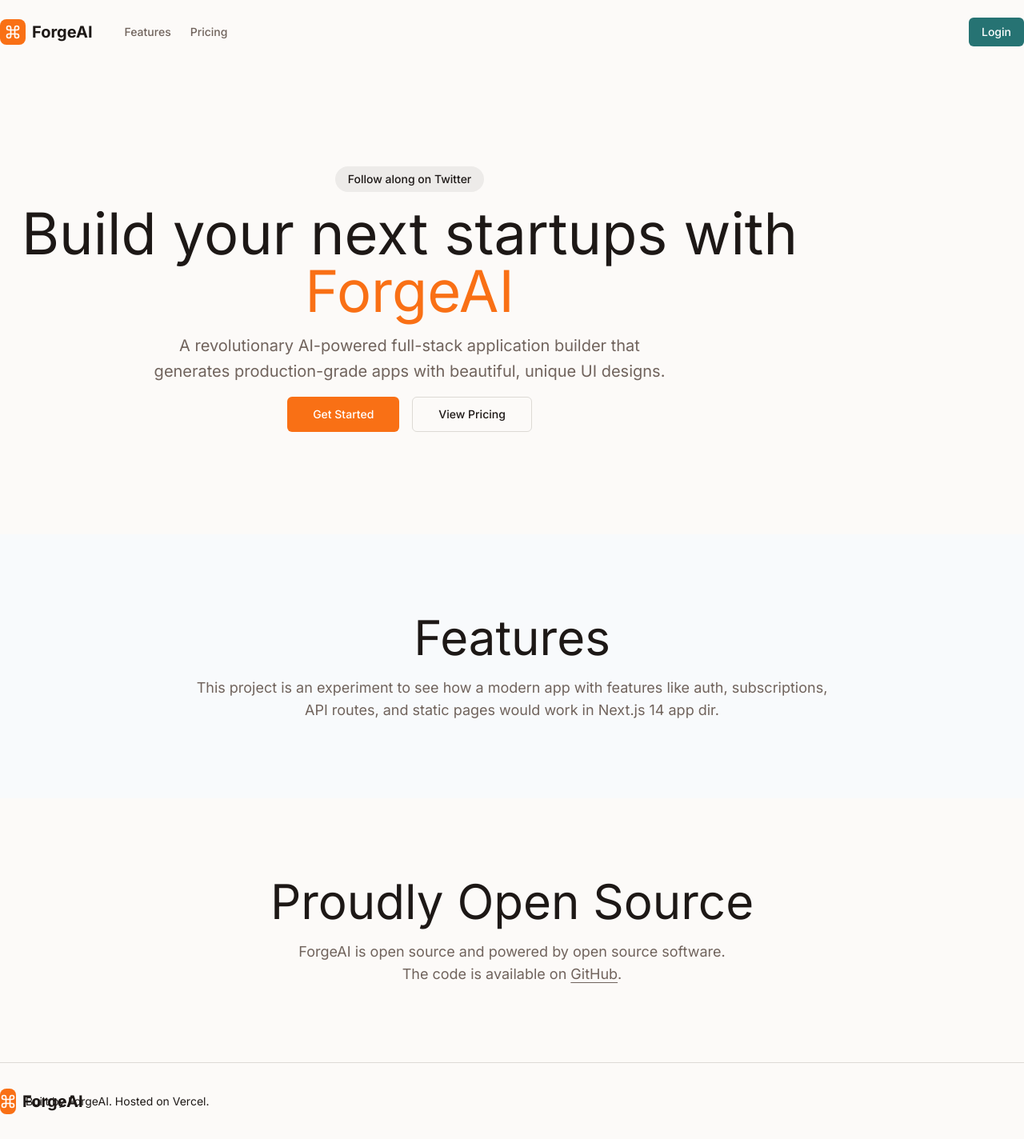
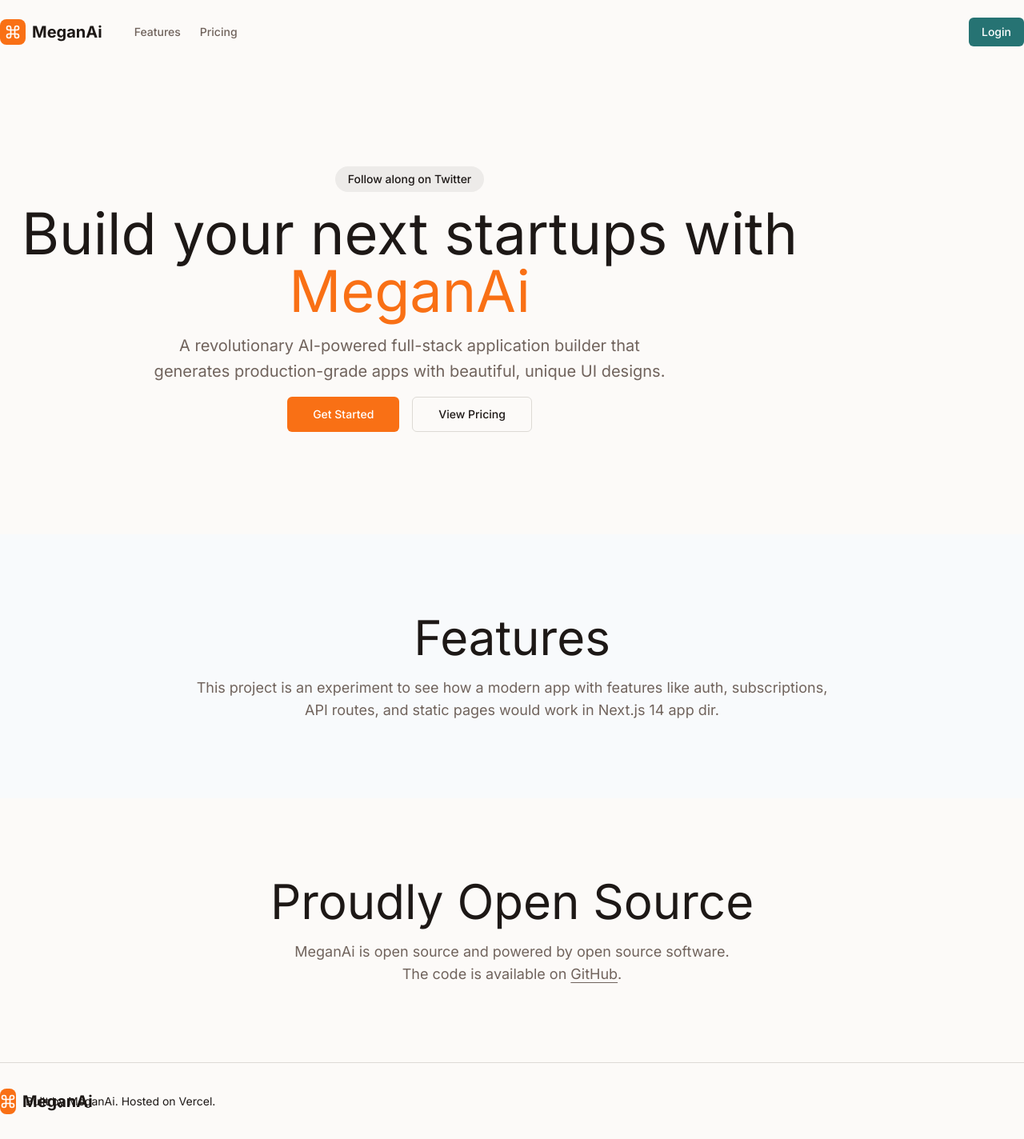
Before and after one commit to vikasvardhanv/MeganAI, a Next.js app: page / in a window 1280 px wide. Shown: the whole page at 80% size. Built offline with nearby package versions, Linux system fonts and the light colour scheme.

Commit message:
updated promot1

```diff
--- a/app/(auth)/layout.tsx
+++ b/app/(auth)/layout.tsx
@@ -12,7 +12,7 @@
                 <div className="absolute inset-0 bg-primary" />
                 <div className="relative z-20 flex items-center text-lg font-medium">
                     <Command className="mr-2 h-6 w-6" />
-                    ForgeAI
+                    MeganAi
                 </div>
                 <div className="relative z-20 mt-auto">
                     <blockquote className="space-y-2">
--- a/app/(marketing)/layout.tsx
+++ b/app/(marketing)/layout.tsx
@@ -45,7 +45,7 @@
                     <div className="flex flex-col items-center gap-4 px-8 md:flex-row md:gap-2 md:px-0">
                         <Logo className="h-6 w-6" />
                         <p className="text-center text-sm leading-loose md:text-left">
-                            Built by ForgeAI. Hosted on Vercel.
+                            Built by MeganAi. Hosted on Vercel.
                         </p>
                     </div>
                 </div>
--- a/app/(marketing)/page.tsx
+++ b/app/(marketing)/page.tsx
@@ -28,10 +28,10 @@
                         Proudly Open Source
                     </h2>
                     <p className="max-w-[85%] leading-normal text-muted-foreground sm:text-lg sm:leading-7">
-                        ForgeAI is open source and powered by open source software. <br />{" "}
+                        MeganAi is open source and powered by open source software. <br />{" "}
                         The code is available on{" "}
                         <a
-                            href="https://github.com/vikashvardhan/forgeai"
+                            href="https://github.com/vikasvardhanv/MeganAI"
                             target="_blank"
                             rel="noreferrer"
                             className="underline underline-offset-4"
--- a/app/api/download/route.ts
+++ b/app/api/download/route.ts
@@ -52,7 +52,7 @@
         "README.md",
         `# ${project.name}
 
-Generated by ForgeAI
+Generated by MeganAi
 
 ## Getting Started
 
--- a/app/layout.tsx
+++ b/app/layout.tsx
@@ -6,8 +6,8 @@
 const inter = Inter({ subsets: ["latin"] });
 
 export const metadata: Metadata = {
-  title: "ForgeAI - Build Apps with AI",
-  description: "Generate production-grade full-stack applications with AI.",
+  title: "MeganAi - Build Apps with AI",
+  description: "Generate production-grade web applications using AI",
 };
 
 export default function RootLayout({
--- a/components/landing/hero.tsx
+++ b/components/landing/hero.tsx
@@ -14,7 +14,7 @@
                 </Link>
                 <h1 className="font-heading text-3xl sm:text-5xl md:text-6xl lg:text-7xl">
                     Build your next startups with{" "}
-                    <span className="text-primary">ForgeAI</span>
+                    <span className="text-primary">MeganAi</span>
                 </h1>
                 <p className="max-w-[42rem] leading-normal text-muted-foreground sm:text-xl sm:leading-8">
                     A revolutionary AI-powered full-stack application builder that generates
--- a/components/shared/logo.tsx
+++ b/components/shared/logo.tsx
@@ -6,7 +6,7 @@
             <div className="flex h-8 w-8 items-center justify-center rounded-lg bg-primary text-primary-foreground">
                 <Command className="h-5 w-5" />
             </div>
-            <span className="text-xl">ForgeAI</span>
+            <span className="text-xl">MeganAi</span>
         </div>
     )
 }
--- a/lib/ai/prompts/system-prompts.ts
+++ b/lib/ai/prompts/system-prompts.ts
@@ -1,7 +1,7 @@
 // lib/ai/prompts/system-prompts.ts
 
 export const ORCHESTRATOR_SYSTEM_PROMPT = `
-You are ForgeAI Orchestrator, the central coordinator for generating production-grade web applications.
+You are MeganAi Orchestrator, the central coordinator for generating production-grade web applications.
 
 Your role is to:
 1. Understand user requirements deeply
@@ -19,7 +19,7 @@
 `
 
 export const ARCHITECT_SYSTEM_PROMPT = `
-You are the Architecture Agent for ForgeAI.
+You are the Architecture Agent for MeganAi.
 
 Your expertise:
 - System design and architecture patterns
@@ -39,7 +39,7 @@
 `
 
 export const UI_DESIGNER_SYSTEM_PROMPT = `
-You are the UI Designer Agent for ForgeAI.
+You are the UI Designer Agent for MeganAi.
 
 CRITICAL DESIGN PHILOSOPHY:
 - NEVER use purple/blue gradient backgrounds (overused in AI tools)
@@ -72,7 +72,7 @@
 `
 
 export const BACKEND_SYSTEM_PROMPT = `
-You are the Backend Agent for ForgeAI.
+You are the Backend Agent for MeganAi.
 
 Your expertise:
 - Next.js API Routes
@@ -100,7 +100,7 @@
 `
 
 export const INTEGRATOR_SYSTEM_PROMPT = `
-You are the Integration Agent for ForgeAI.
+You are the Integration Agent for MeganAi.
 
 Your role:
 1. Combine outputs from all agents
--- a/package.json
+++ b/package.json
@@ -1,5 +1,5 @@
 {
-  "name": "forgeai",
+  "name": "meganai",
   "version": "0.1.0",
   "private": true,
   "scripts": {
--- a/stores/api-keys-store.ts
+++ b/stores/api-keys-store.ts
@@ -63,7 +63,7 @@
             getAllKeys: () => get().keys,
         }),
         {
-            name: "forgeai-api-keys",
+            name: "meganai-api-keys",
             // Only persist keys, not validation status
             partialize: (state) => ({ keys: state.keys }),
         }
```
